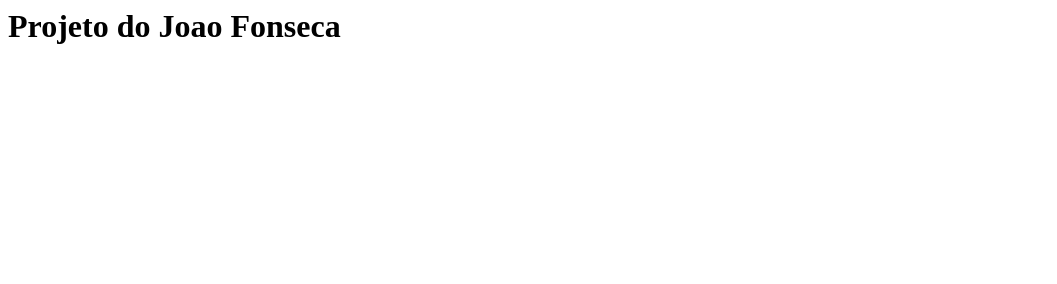
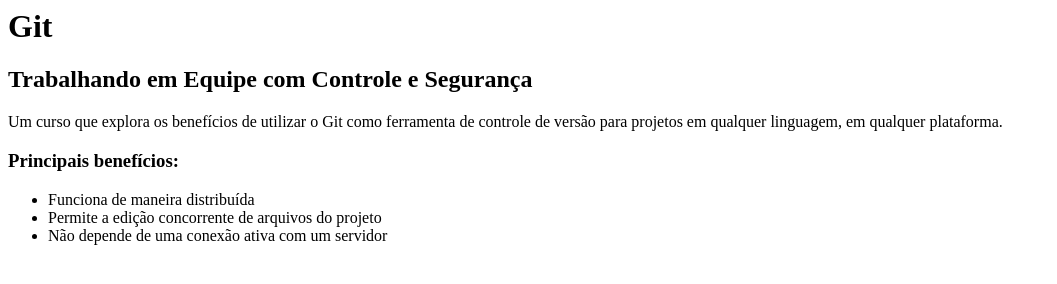
Before and after one commit to cicerorgbezerra/curso-git, a plain HTML site: page index.html in a window 1280 px wide. Shown: the whole page, without its empty margins (0-1057 px from the left). Drawn offline with Linux system fonts and the light colour scheme.

Commit message:
Conteúdo da Página index.html

```diff
--- a/index.html
+++ b/index.html
@@ -2,8 +2,16 @@
     <head>
     </head>
     <body>
-        <h1>
-            Projeto do Joao Fonseca
-        </h1>
+        <h1>Git</h1>
+        <h2>Trabalhando em Equipe com Controle e Segurança</h2>
+
+        <p>Um curso que explora os benefícios de utilizar o Git como ferramenta de controle de versão para projetos em qualquer linguagem, em qualquer plataforma.</p>
+
+        <h3>Principais benefícios:</h3>
+        <ul>
+            <li>Funciona de maneira distribuída</li>
+            <li>Permite a edição concorrente de arquivos do projeto</li>
+            <li>Não depende de uma conexão ativa com um servidor</li>
+        </ul>
     </body>
 </html>
```
